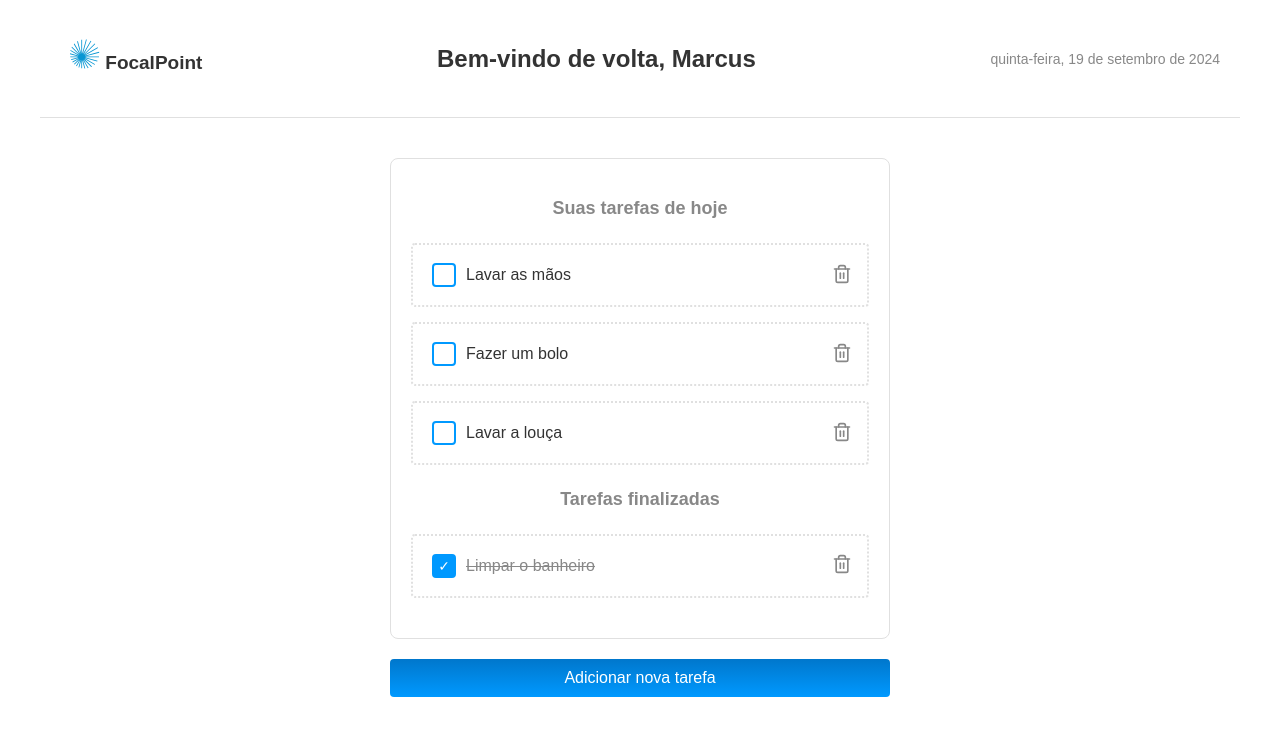
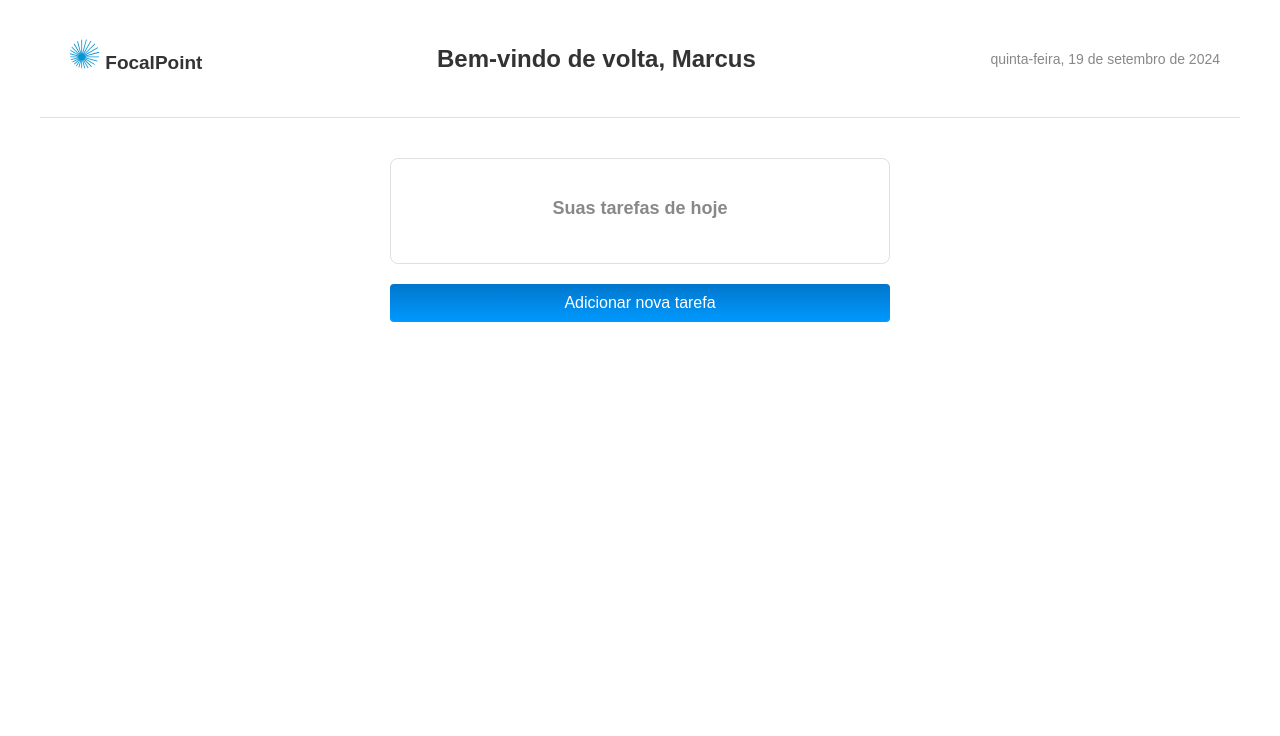
Before and after one commit to YeffersonSilva/FocalPoint, a Next.js app: page / in a window 1280 px wide. Shown: the top 736 px of the page. Built offline with nearby package versions, Linux system fonts and the light colour scheme.

Commit message:
fix: Resolve task listing error

```diff
--- a/src/components/TaskList.tsx
+++ b/src/components/TaskList.tsx
@@ -9,10 +9,7 @@ import { Task } from '../types';
 
 export default function TaskList() {
   const [tasks, setTasks] = useState<Task[]>([
-    { id: 1, title: 'Lavar as mãos', completed: false },
-    { id: 2, title: 'Fazer um bolo', completed: false },
-    { id: 3, title: 'Lavar a louça', completed: false },
-    { id: 4, title: 'Limpar o banheiro', completed: true },
+
   ]);
   const [isNewTaskModalOpen, setIsNewTaskModalOpen] = useState(false);
   const [taskToDelete, setTaskToDelete] = useState<number | null>(null);
```
